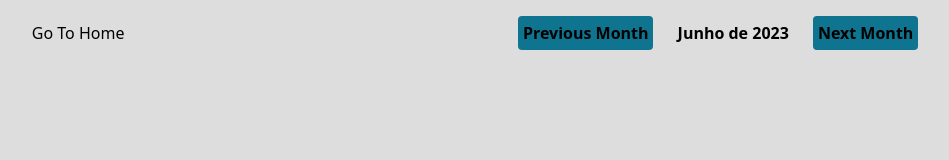
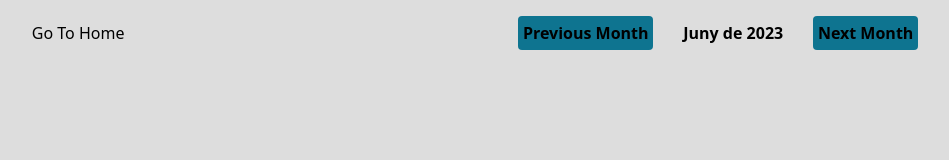
Before and after one commit to fernandooliveiralima/FinancialSystemControlVue, a Vue app: page /Transactions in a window 1280 px wide. Shown: the top 160 px of the page, without its empty margins (165-1114 px from the left). Built offline with nearby package versions, Linux system fonts and the light colour scheme.

Commit message:
projeto final

```diff
--- a/src/components/transactionsList.vue
+++ b/src/components/transactionsList.vue
@@ -65,7 +65,7 @@ const formatedValues = ref(useFormatValuesStore());
 const currentMonthIndex = ref(new Date().getMonth());
 const currentYear = ref(new Date().getFullYear());
 
-const months = ref(['Janeiro', 'Fevereiro', 'Março', 'Abril', 'Maio', 'Junho', 'Julho', 'Agosto', 'Setembro', 'Outubro', 'Novembro', 'Dezembro']);
+const months = ref(['January', 'February', 'March', 'April', 'May', 'Juny', 'July', 'August', 'September', 'October', 'November', 'December']);
 
 /* app functions */
 
```
